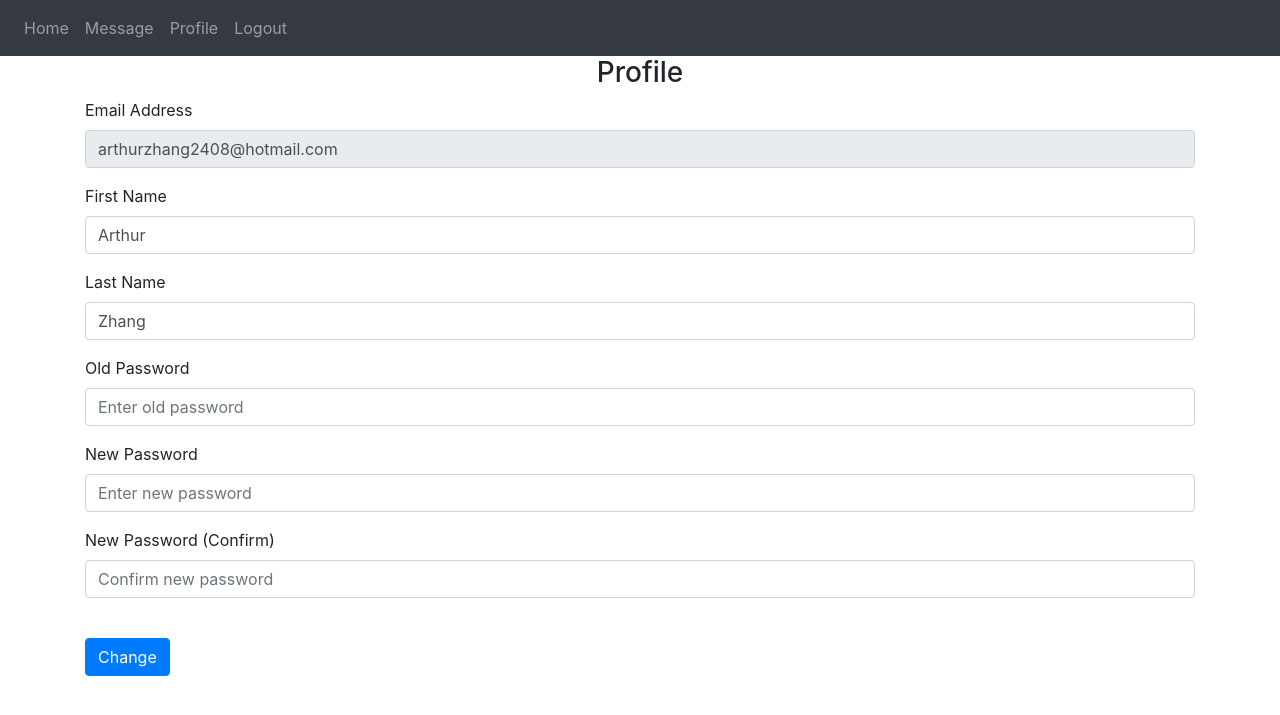
After one commit to ArthurZhang2408/FLASK-WEB-APP, a Flask app: page /profile in a window 1280 px wide. The commit adds this page. Shown: the top 715 px of the page. Run offline with Flask 2, Linux system fonts and the light colour scheme; a user stored in the database is signed in; some libraries are stand-ins or nearby versions.

Commit message:
add change profile system

```diff
--- a/main.py
+++ b/main.py
@@ -3,4 +3,4 @@ from website import create_app
 app = create_app()
 
 if __name__ == '__main__':
-    app.run(debug=False)
+    app.run(debug=True)
--- a/website/templates/base.html
+++ b/website/templates/base.html
@@ -31,6 +31,8 @@
         <div class="navbar-nav">
           {% if user.is_authenticated %}
           <a class="nav-item nav-link" id="home" href="/">Home</a>
+          <a class="nav-item nav-link" id="message" href="/message">Message</a>
+          <a class="nav-item nav-link" id="profile" href="/profile">Profile</a>
           <a class="nav-item nav-link" id="logout" href="/logout">Logout</a>
           {% else %}
           <a class="nav-item nav-link" id="login" href="/login">Login</a>
--- a/website/templates/home.html
+++ b/website/templates/home.html
@@ -4,8 +4,10 @@
 <ul class="list-group list-group-flush" id="notes">
   {% for note in user.notes %}
   <li class="list-group-item">
-    {{ note.data }}
+    {% for text in note.data.split('\n') %}
+    {{ text }}
     <br />
+    {% endfor %}
     {{ note.date }}
     <button type="button" class="close" onClick="deleteNote({{ note.id }})">
       <span aria-hidden="true">&times;</span>
--- /dev/null
+++ b/website/templates/message.html
@@ -0,0 +1 @@
+{% extends "base.html" %} {% block title %}Message{% endblock %}
--- /dev/null
+++ b/website/templates/profile.html
@@ -0,0 +1,75 @@
+{% extends "base.html" %} {% block title %}Profile{% endblock %} {% block
+    content %}
+    <form method="POST">
+      <h3 align="center">Profile</h3>
+      <div class="form-group">
+        <label for="email">Email Address</label>
+        <input
+          type="email"
+          class="form-control"
+          id="email"
+          name="email"
+          placeholder="Enter email"
+          value="{{user.email}}"
+          disabled
+        />
+      </div>
+      <div class="form-group">
+        <label for="firstName">First Name</label>
+        <input
+          type="text"
+          class="form-control"
+          id="firstName"
+          name="firstName"
+          placeholder="Enter your first name"
+          value="{{user.first_name}}"
+        />
+      </div>
+      <div class="form-group">
+        <label for="lastName">Last Name</label>
+        <input
+          type="text"
+          class="form-control"
+          id="lastName"
+          name="lastName"
+          placeholder="Enter your last name"
+          value="{{user.last_name}}"
+        />
+      </div>
+      <div class="form-group">
+        <label for="password">Old Password</label>
+        <input
+          type="password"
+          class="form-control"
+          id="password"
+          name="password"
+          placeholder="Enter old password"
+          value=""
+        />
+      </div>
+      <div class="form-group">
+        <label for="password1">New Password</label>
+        <input
+          type="password"
+          class="form-control"
+          id="password1"
+          name="password1"
+          placeholder="Enter new password"
+          value=""
+        />
+      </div>
+      <div class="form-group">
+        <label for="password2">New Password (Confirm)</label>
+        <input
+          type="password"
+          class="form-control"
+          id="password2"
+          name="password2"
+          placeholder="Confirm new password"
+          value=""
+        />
+      </div>
+      <br />
+      <button type="submit" class="btn btn-primary">Change</button>
+    </form>
+    {% endblock %}
--- a/website/views.py
+++ b/website/views.py
@@ -1,6 +1,7 @@
 from flask import Blueprint, flash, render_template, request, jsonify
 from flask_login import login_required, current_user
-from .models import Note
+from .models import Note, User
+from werkzeug.security import generate_password_hash, check_password_hash
 from . import db
 import json
 
@@ -23,6 +24,44 @@ def home():
 
     return render_template("home.html", user=current_user)
 
+@views.route('/message', methods=['GET', 'POST'])
+@login_required
+def message():
+    return render_template("message.html", user=current_user)
+
+@views.route('/profile', methods=['GET', 'POST'])
+@login_required
+def profile():
+    if request.method == 'POST':
+        first_name = request.form.get('firstName')
+        last_name = request.form.get('lastName')
+        password = request.form.get('password')
+        password1 = request.form.get('password1')
+        password2 = request.form.get('password2')
+        if first_name != current_user.first_name:
+            if len(first_name) < 2:
+                flash('First name is not valid.', category='error')
+            else:
+                User.query.get(current_user.id).first_name = first_name
+                flash('First name updated!', category='success')
+        if last_name != current_user.last_name:
+            if len(last_name) < 2:
+                flash('Last name is not valid.', category='error')
+            else:
+                User.query.get(current_user.id).last_name = last_name
+                flash('Last name updated!', category='success')
+        if check_password_hash(current_user.password, password) and password != password1:
+            if len(password1) < 7:
+                flash('Password must has at least 7 characters.', category='error')
+            elif password1 != password2:
+                flash('Passwords don\'t match.', category='error')
+            else:
+                User.query.get(current_user.id).password = generate_password_hash(password1, method='sha256')
+                flash('Password updated!', category='success')
+        db.session.commit()
+
+    return render_template("profile.html", user=current_user)
+
 @views.route('/delete-note', methods=['POST'])
 def delete_note():
     noteId = json.loads(request.data)['noteId']
```
Also changed, not shown: website/database.db.
